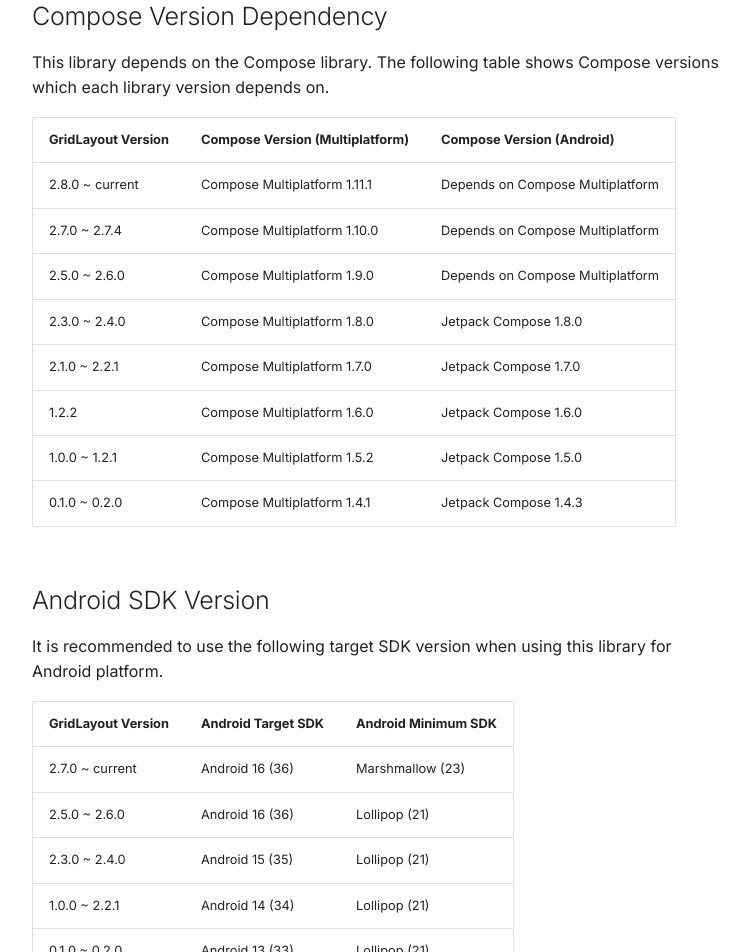
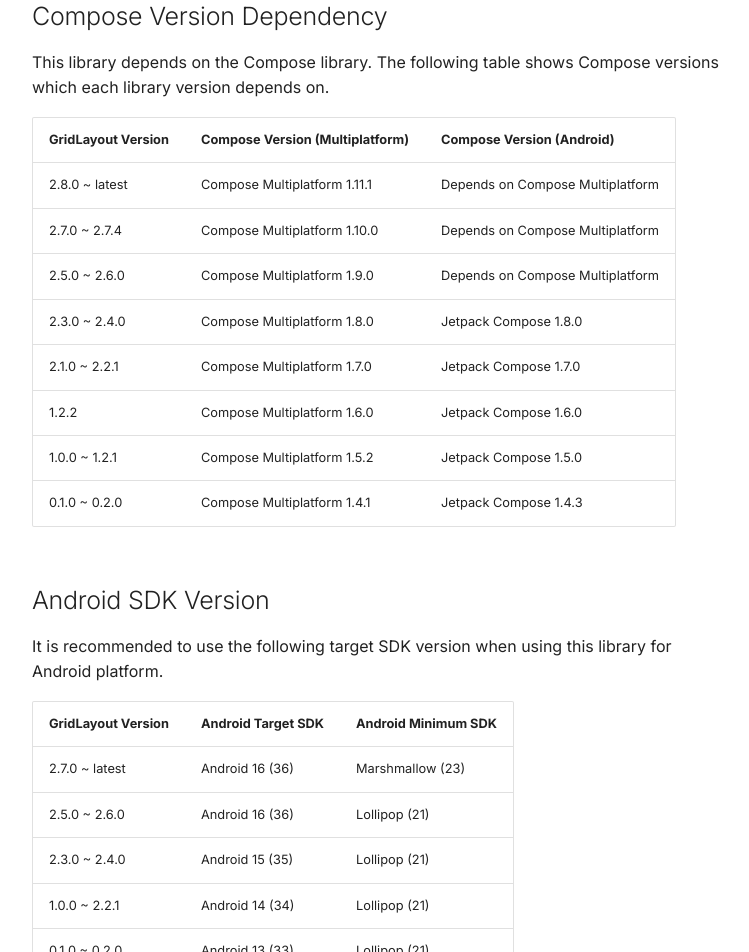
Before and after one commit to cheonjaeung/gridlayout-compose, an MkDocs documentation site: the page built from docs/installation.md, in a window 1280 px wide and 1400 px high, scrolled down 731 px. Shown: the part 321-1273 px from the top of the window, without its empty margins (264-1013 px from the left). Built offline with MkDocs 1.6.1 and Material for MkDocs 9.7.7, drawn with Linux system fonts in a browser that asks for light colours; comment, search, counter and statistics services are not loaded.

Commit message:
Change current typo to latest

```diff
--- a/docs/installation.md
+++ b/docs/installation.md
@@ -40,7 +40,7 @@ The following table shows Compose versions which each library version depends on
 
 | GridLayout Version | Compose Version (Multiplatform) | Compose Version (Android)        |
 |--------------------|---------------------------------|----------------------------------|
-| 2.8.0 ~ current    | Compose Multiplatform 1.11.1    | Depends on Compose Multiplatform |
+| 2.8.0 ~ latest     | Compose Multiplatform 1.11.1    | Depends on Compose Multiplatform |
 | 2.7.0 ~ 2.7.4      | Compose Multiplatform 1.10.0    | Depends on Compose Multiplatform |
 | 2.5.0 ~ 2.6.0      | Compose Multiplatform 1.9.0     | Depends on Compose Multiplatform |
 | 2.3.0 ~ 2.4.0      | Compose Multiplatform 1.8.0     | Jetpack Compose 1.8.0            |
@@ -53,10 +53,10 @@ The following table shows Compose versions which each library version depends on
 
 It is recommended to use the following target SDK version when using this library for Android platform.
 
-| GridLayout Version | Android Target SDK | Android Minimum SDK |
-|--------------------|--------------------|---------------------|
-| 2.7.0 ~ current    | Android 16 (36)    | Marshmallow (23)    |
-| 2.5.0 ~ 2.6.0      | Android 16 (36)    | Lollipop (21)       |
-| 2.3.0 ~ 2.4.0      | Android 15 (35)    | Lollipop (21)       |
-| 1.0.0 ~ 2.2.1      | Android 14 (34)    | Lollipop (21)       |
-| 0.1.0 ~ 0.2.0      | Android 13 (33)    | Lollipop (21)       |
+| GridLayout Version  | Android Target SDK | Android Minimum SDK |
+|---------------------|--------------------|---------------------|
+| 2.7.0 ~ latest      | Android 16 (36)    | Marshmallow (23)    |
+| 2.5.0 ~ 2.6.0       | Android 16 (36)    | Lollipop (21)       |
+| 2.3.0 ~ 2.4.0       | Android 15 (35)    | Lollipop (21)       |
+| 1.0.0 ~ 2.2.1       | Android 14 (34)    | Lollipop (21)       |
+| 0.1.0 ~ 0.2.0       | Android 13 (33)    | Lollipop (21)       |
```
